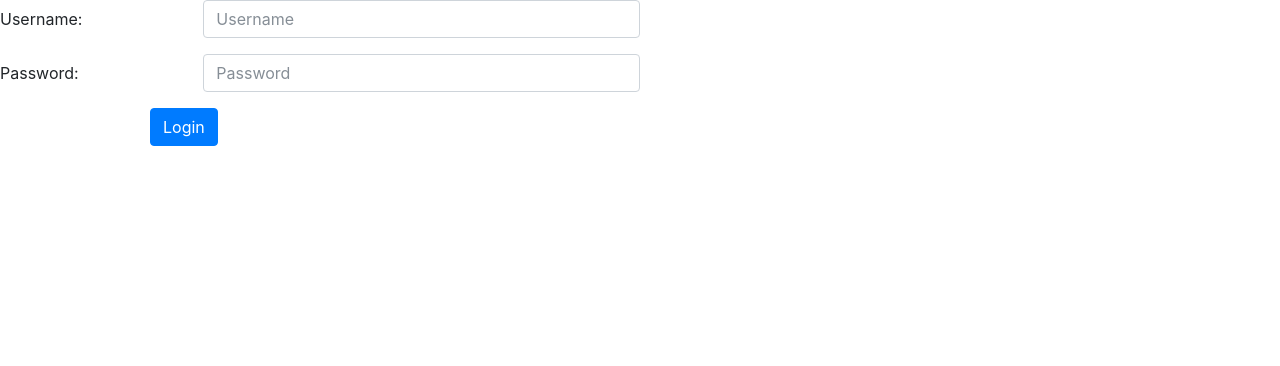
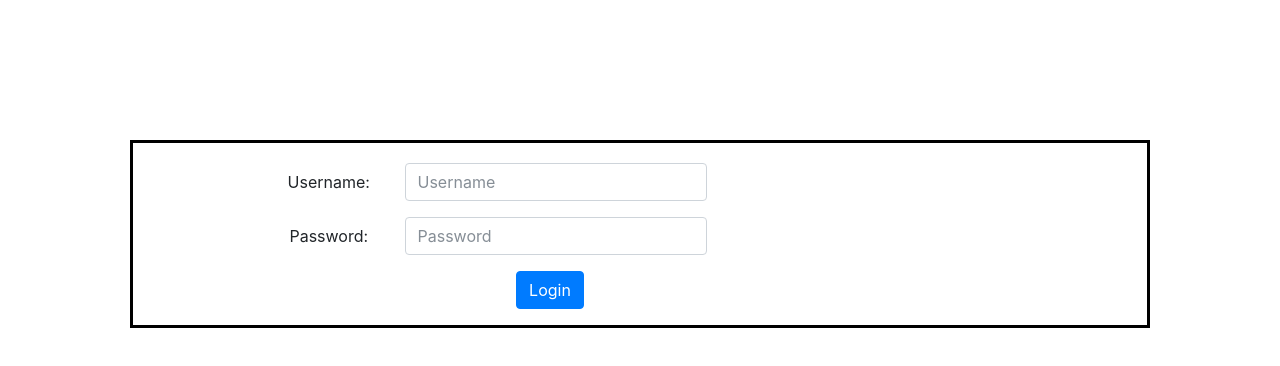
Before and after one commit to luke0322/PRS_Angular, an Angular app: page /user/login in a window 1280 px wide. Shown: the top 366 px of the page. Built offline with nearby package versions, Linux system fonts and the light colour scheme.

Commit message:
updated login

```diff
--- a/src/app/feature/user/user-login/user-login.component.html
+++ b/src/app/feature/user/user-login/user-login.component.html
@@ -1,22 +1,23 @@
-
-	<div class ='form-group row'>
+<div class ="loginformat">
+	<div class ='form-group row' style="margin-left: 120px; text-align: center; margin-top: 20px;">
 
 		<label class = 'col-form-label col-sm-2' for='username'>Username:</label>
 		<input [(ngModel)]='user.UserName' name = 'Username' type ='text' class = 'form-control col-sm-4' id ='username' aria-describedby="emailHelp" placeholder="Username">
 		<small id="emailHelp" class="form-text text-muted col-sm-2"></small>
 
 	</div>
-	<div class ='form-group row'>
+	<div class ='form-group row' style="margin-left: 120px; text-align: center;">
 
 		<label class = 'col-form-label col-sm-2' for='userfirstname'>Password:</label>
 		<input [(ngModel)]='user.Password' name = 'Firstname' type ='text' class = 'form-control col-sm-4' id ='userfirstname' aria-describedby="emailHelp" placeholder="Password">
 		<small id="emailHelp" class="form-text text-muted col-sm-2"></small>
 
 	</div>
-	<div class ="form-group" style="margin-left: 150px;">
+	<div class ="form-group" style="margin-right: 180px; text-align: center;">
 		<button (click)='login()' class="btn btn-primary">Login</button>
 
 	</div>
-	<div class="form-group" style="margin-left: 150px;">
+	<div class="form-group" style="margin-left: 120px; text-align: center;">
 		<span>{{this.message}}</span>
 	</div>
+</div>
--- a/src/styles.css
+++ b/src/styles.css
@@ -24,7 +24,10 @@
 }
 
 .loginformat{
-	text-align: center;
-	margin-top: 100px;
-	margin-left: 100px;
+	border-color: black;
+	border-width: 3px;
+	border-style: solid;
+	margin-top: 140px;
+	margin-left: 130px;
+	margin-right: 130px;
 }
```
